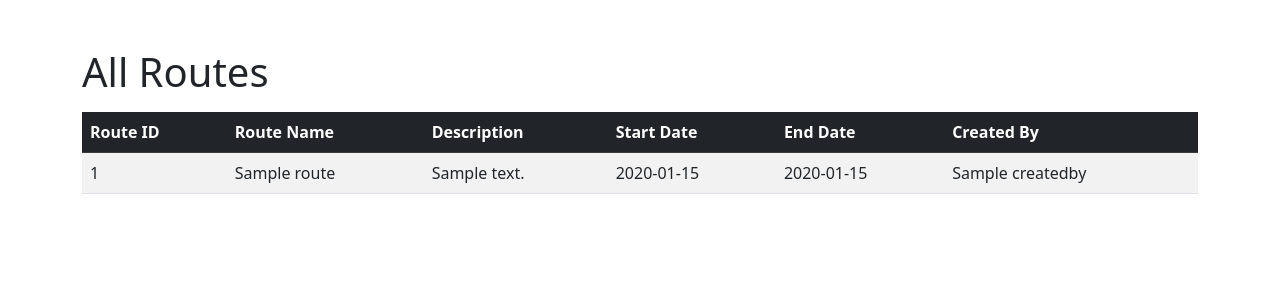
After one commit to bpvyz/TripPy, a Python web app: template Kod/templates/show_all_routes.html in a window 1280 px wide. The commit adds this page. Shown: the top 300 px of the page. Run offline with Jinja, Linux system fonts and the light colour scheme; the template is opened without the code that fills it: most values are stand-ins (such as "Sample title", 1, 10 or a date in 2020).

Commit message:
show all routes

```diff
--- a/Kod/app.py
+++ b/Kod/app.py
@@ -1,5 +1,5 @@
 from init import create_app
-from routes import login, logout, register, verify, putnik_dashboard, vlasnik_dashboard, admin_dashboard, logout, add_route
+from routes import login, logout, register, verify, putnik_dashboard, vlasnik_dashboard, admin_dashboard, logout, add_route, show_all_routes
 
 app = create_app()
 
@@ -13,6 +13,7 @@ app.add_url_rule('/putnik_dashboard', 'putnik_dashboard', putnik_dashboard, meth
 app.add_url_rule('/vlasnik_dashboard', 'vlasnik_dashboard', vlasnik_dashboard, methods=['GET', 'POST'])
 app.add_url_rule('/admin_dashboard', 'admin_dashboard', admin_dashboard, methods=['GET', 'POST'])
 app.add_url_rule('/add_route', 'add_route', add_route, methods=['GET', 'POST'])
+app.add_url_rule('/show_all_routes', 'show_all_routes', show_all_routes, methods=['GET'])
 
 if __name__ == '__main__':
     app.run(debug=True)
--- a/Kod/routes.py
+++ b/Kod/routes.py
@@ -149,3 +149,8 @@ def vlasnik_dashboard():
         if user and user.usertype == "VlasnikBiznisa":
             return render_template('vlasnik.html', user=user)
     return redirect(url_for('login'))
+
+def show_all_routes():
+
+    routes = Route.query.all()
+    return render_template('show_all_routes.html', routes=routes)
--- a/Kod/templates/putnik.html
+++ b/Kod/templates/putnik.html
@@ -79,7 +79,7 @@
       </div>
       <div class="route-box">
         <h3>Pregled maršruta</h3>
-        <button class="btn btn-primary">Prikazi sve maršrute </button>
+        <button class="btn btn-primary"onclick="location.href='show_all_routes'">Prikazi sve maršrute </button>
         <button class="btn btn-primary">Prikazi moje maršrute </button>
       </div>
     </div>
--- /dev/null
+++ b/Kod/templates/show_all_routes.html
@@ -0,0 +1,44 @@
+<!DOCTYPE html>
+<html lang="en">
+<head>
+    <meta charset="UTF-8">
+    <meta name="viewport" content="width=device-width, initial-scale=1.0">
+    <title>All Routes</title>
+    <!-- Include Bootstrap CSS from CDN -->
+    <link href="https://cdn.jsdelivr.net/npm/bootstrap@5.3.0/dist/css/bootstrap.min.css" rel="stylesheet">
+</head>
+<body>
+    <div class="container mt-5">
+        <h1 class="mb-3">All Routes</h1>
+        <div class="table-responsive">
+            <table class="table table-striped table-hover">
+                <thead class="table-dark">
+                    <tr>
+                        <th>Route ID</th>
+                        <th>Route Name</th>
+                        <th>Description</th>
+                        <th>Start Date</th>
+                        <th>End Date</th>
+                        <th>Created By</th>
+                    </tr>
+                </thead>
+                <tbody>
+                    {% for route in routes %}
+                    <tr>
+                        <td>{{ route.routeid }}</td>
+                        <td>{{ route.routename }}</td>
+                        <td>{{ route.description }}</td>
+                        <td>{{ route.startdate.strftime('%Y-%m-%d') if route.startdate else 'N/A' }}</td>
+                        <td>{{ route.enddate.strftime('%Y-%m-%d') if route.enddate else 'N/A' }}</td>
+                        <td>{{ route.createdby }}</td>
+                    </tr>
+                    {% endfor %}
+                </tbody>
+            </table>
+        </div>
+    </div>
+
+    <!-- Include Bootstrap JavaScript Bundle with Popper -->
+    <script src="https://cdn.jsdelivr.net/npm/bootstrap@5.3.0/dist/js/bootstrap.bundle.min.js"></script>
+</body>
+</html>
```
